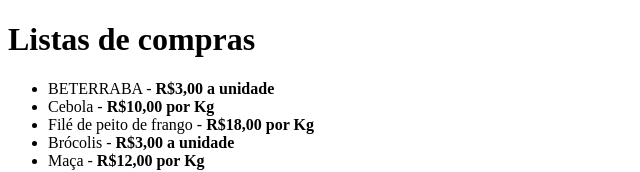
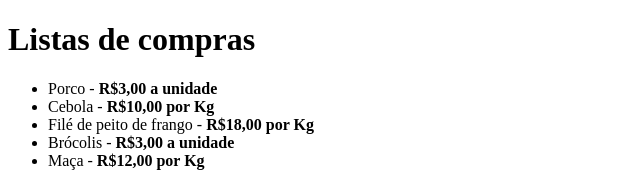
Before and after one commit to Guii519/aula-tabela, a plain HTML site: page index.html in a window 1280 px wide. Shown: the top 172 px of the page, without its empty margins (0-640 px from the left). Drawn offline with Linux system fonts and the light colour scheme.

Commit message:
mudando beterraba para porco

```diff
--- a/index.html
+++ b/index.html
@@ -8,7 +8,7 @@
 <body>
     <h1>Listas de compras</h1>
     <ul>
-        <li>BETERRABA - <strong>R$3,00 a unidade</strong></li>
+        <li>Porco - <strong>R$3,00 a unidade</strong></li>
         <li>Cebola - <strong>R$10,00 por Kg</strong></li>
         <li>Filé de peito de frango - <strong>R$18,00 por Kg</strong></li>
         <li>Brócolis - <strong>R$3,00 a unidade</strong></li>
```
